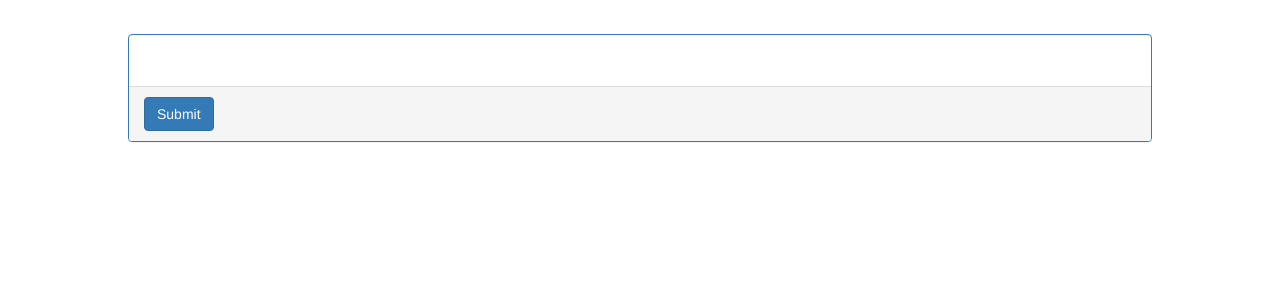
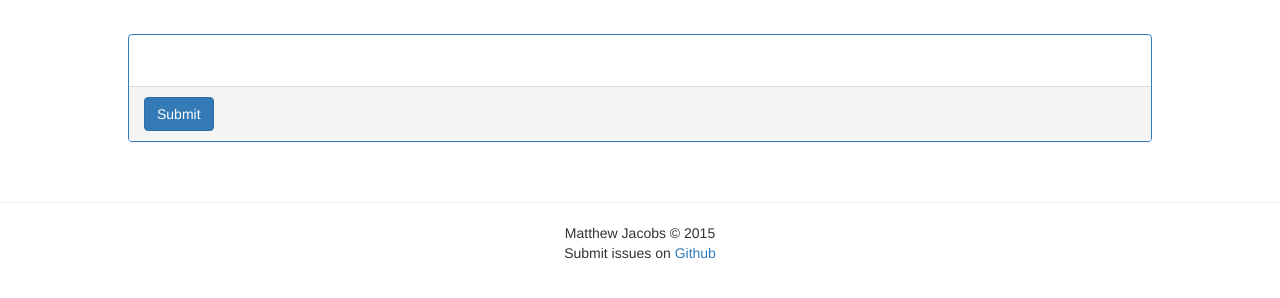
Before and after one commit to codingmatty/sumosurvey, a website: page views/index.html in a window 1280 px wide. Shown: the part 58-356 px from the top of the page. Drawn offline with Linux system fonts and the light colour scheme; no server answers.

Commit message:
Added footer.

```diff
--- a/views/index.html
+++ b/views/index.html
@@ -49,6 +49,12 @@
     </nav>
     <ng-view class="container"></ng-view>
 
+    <hr />
+    <footer class="text-center">
+        <section class="copyright">Matthew Jacobs &copy; 2015</section>
+        <section class="github">Submit issues on <a href="https://github.com/swengmatt/sumosurvey#issues">Github</a></section>
+    </footer>
+
     <!-- Library Scripts -->
     <script src="/lib/jquery-2.1.4.min.js"></script>
     <script src="/lib/bootstrap.min.js"></script>
```
